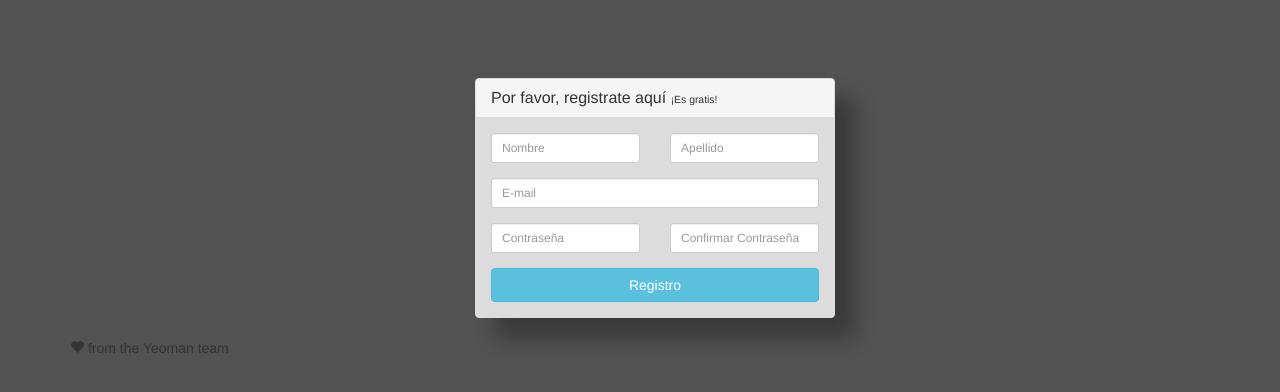
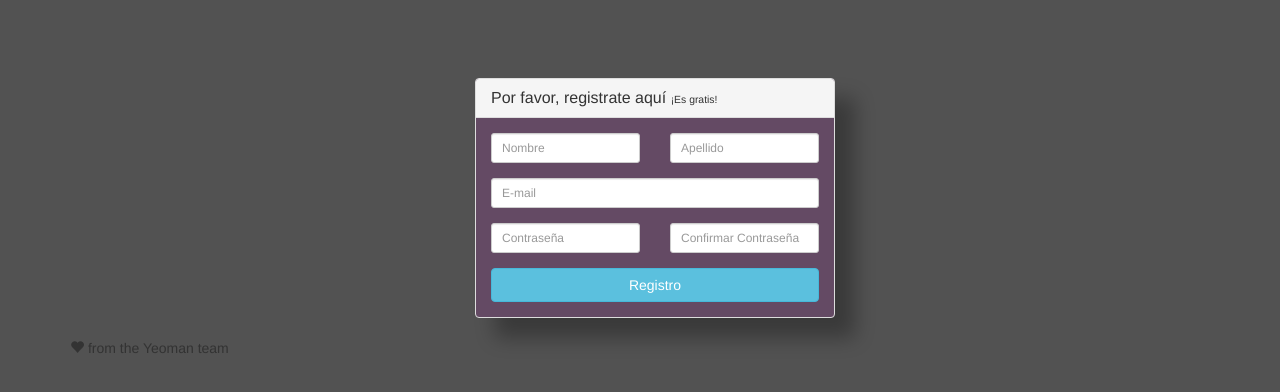
Before and after one commit to rafanreif/bolsos, a website: page app/index.html in a window 1280 px wide. Shown: the part 54-446 px from the top of the page. Drawn offline with nearby package versions, Linux system fonts and the light colour scheme; some packages are replaced by stand-ins of ours; files that its build step writes are made by us from their sources.

Commit message:
cambio de color de fondo formulario

```diff
--- a/app/styles/main.css
+++ b/app/styles/main.css
@@ -8,6 +8,6 @@ body{
 }
 
 .centered-form .panel{
-  background: rgba(255, 255, 255, 0.8);
+  background: rgba(255, 0, 255, 0.1);
   box-shadow: rgba(0, 0, 0, 0.3) 20px 20px 20px;
 }
```
